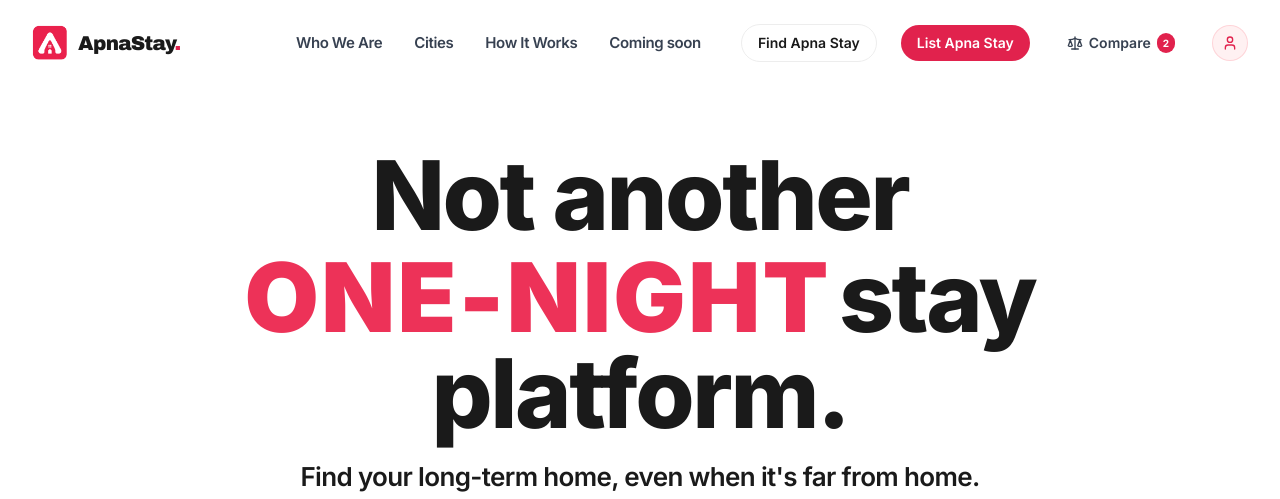
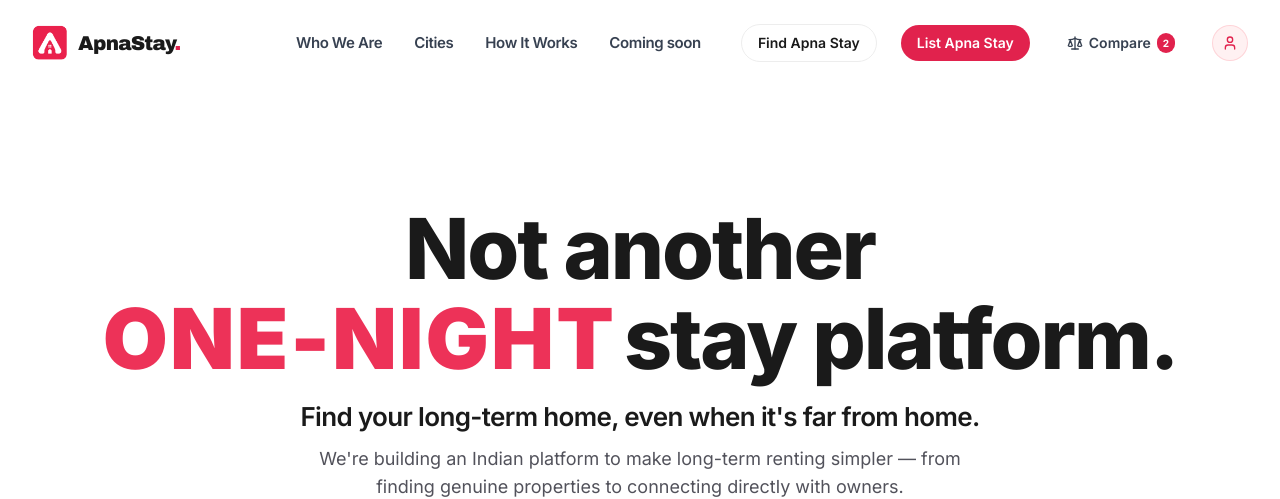
Before and after one commit to amannex/apnastay, a Next.js app: page / in a window 1280 px wide. Shown: the top 499 px of the page. Built offline with nearby package versions, Linux system fonts and the light colour scheme; no server answers.

Commit message:
fix(hero): widen container to max-w-7xl and keep 'ONE-NIGHT stay platform.' on single line

```diff
--- a/src/components/hero/HeroSection.tsx
+++ b/src/components/hero/HeroSection.tsx
@@ -44,11 +44,11 @@ export default function HeroSection({
       />
 
       {/* Hero Content: Centered, balanced typography-led composition */}
-      <div className="flex-1 flex flex-col justify-center max-w-5xl mx-auto px-4 sm:px-6 lg:px-8 text-center w-full my-auto py-2 sm:py-4">
+      <div className="flex-1 flex flex-col justify-center max-w-7xl lg:max-w-[1360px] mx-auto px-4 sm:px-6 lg:px-8 text-center w-full my-auto py-2 sm:py-4">
         {/* 1. Main Headline */}
-        <h1 className="text-4xl sm:text-6xl md:text-7xl lg:text-[86px] xl:text-[96px] 2xl:text-[104px] font-extrabold tracking-tight text-[#1A1A1A] leading-[1.04] sm:leading-[1.01] max-w-6xl mx-auto animate-slide-up">
+        <h1 className="text-3xl sm:text-5xl md:text-6xl lg:text-[74px] xl:text-[84px] 2xl:text-[92px] font-extrabold tracking-tight text-[#1A1A1A] leading-[1.08] sm:leading-[1.02] max-w-full mx-auto animate-slide-up">
           <span className="block">Not another</span>
-          <span className="block mt-0.5 sm:mt-1.5">
+          <span className="block mt-0.5 sm:mt-1.5 whitespace-nowrap">
             <span className="font-black text-[#ED3258] pr-2 uppercase tracking-wide">
               ONE-NIGHT
             </span>
```
